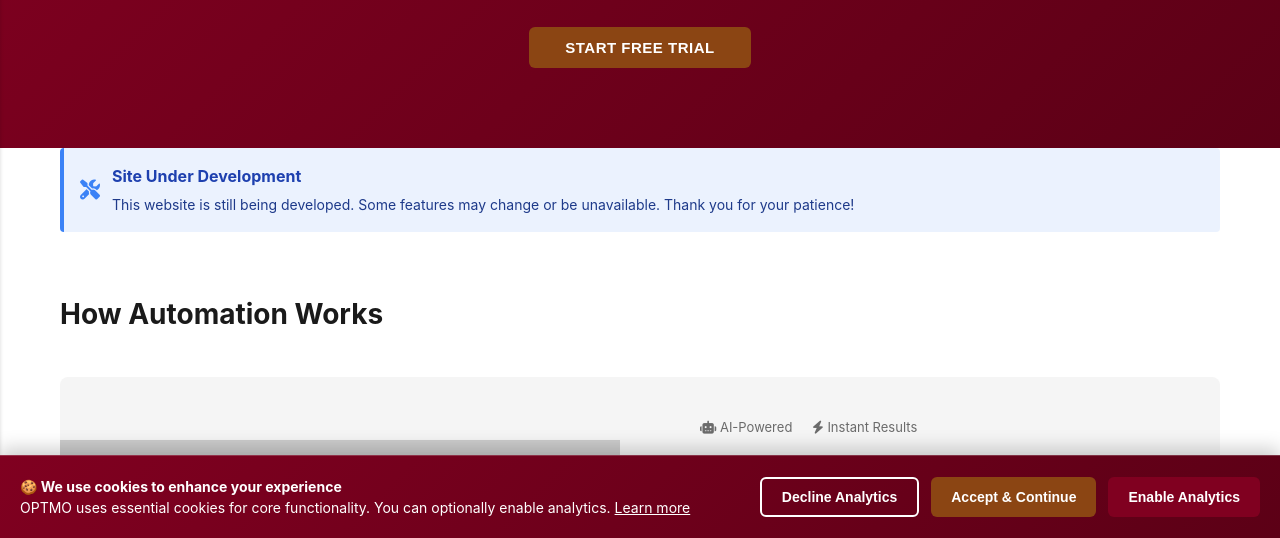
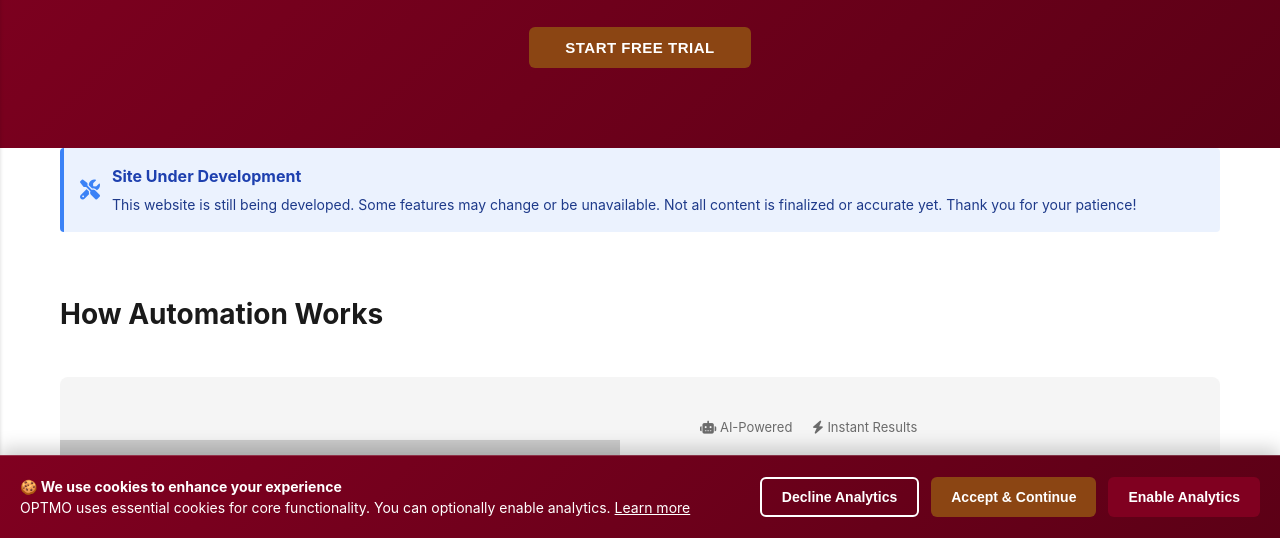
Before and after one commit to fredykraft/Optmo, a plain HTML site: page index.html in a window 1280 px wide. Shown: the part 262-800 px from the top of the page. Drawn offline with Linux system fonts and the light colour scheme; placeholder pictures from the web are drawn by us; a script that the page names is missing.

Commit message:
Update development notice to clarify content accuracy

```diff
--- a/index.html
+++ b/index.html
@@ -156,7 +156,7 @@
                     <i class="fas fa-tools" style="font-size: 20px; color: #3b82f6;"></i>
                     <div>
                         <strong style="color: #1e40af;">Site Under Development</strong>
-                        <p style="margin: 4px 0 0 0; font-size: 14px; color: #1e3a8a;">This website is still being developed. Some features may change or be unavailable. Thank you for your patience!</p>
+                        <p style="margin: 4px 0 0 0; font-size: 14px; color: #1e3a8a;">This website is still being developed. Some features may change or be unavailable. Not all content is finalized or accurate yet. Thank you for your patience!</p>
                     </div>
                 </div>
             </div>
```
